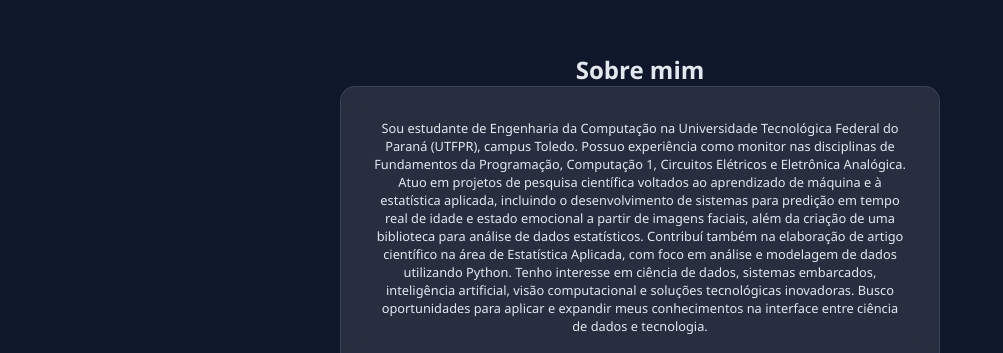
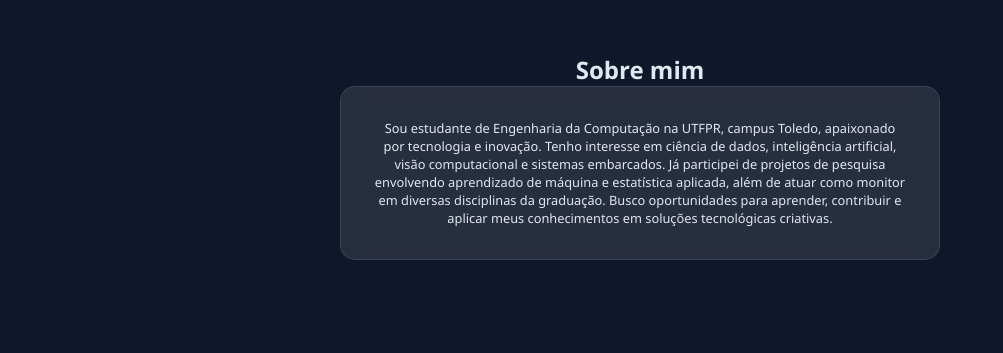
Before and after one commit to Rafa-colombo/Meu-Site, a plain HTML site: page index.html in a window 1280 px wide. Shown: the part 916-1269 px from the top of the page, without its empty margins (0-1003 px from the left). Drawn offline with Linux system fonts and the light colour scheme.

Commit message:
Update index.html

```diff
--- a/index.html
+++ b/index.html
@@ -36,7 +36,7 @@
     <h2 class="sobre-titulo">Sobre mim</h2>
     <div class="sobre-caixa">
         <p class="sobre-paragrafo">
-          Sou estudante de Engenharia da Computação na Universidade Tecnológica Federal do Paraná (UTFPR), campus Toledo. Possuo experiência como monitor nas disciplinas de Fundamentos da Programação, Computação 1, Circuitos Elétricos e Eletrônica Analógica. Atuo em projetos de pesquisa científica voltados ao aprendizado de máquina e à estatística aplicada, incluindo o desenvolvimento de sistemas para predição em tempo real de idade e estado emocional a partir de imagens faciais, além da criação de uma biblioteca para análise de dados estatísticos. Contribuí também na elaboração de artigo científico na área de Estatística Aplicada, com foco em análise e modelagem de dados utilizando Python. Tenho interesse em ciência de dados, sistemas embarcados, inteligência artificial, visão computacional e soluções tecnológicas inovadoras. Busco oportunidades para aplicar e expandir meus conhecimentos na interface entre ciência de dados e tecnologia.
+          Sou estudante de Engenharia da Computação na UTFPR, campus Toledo, apaixonado por tecnologia e inovação. Tenho interesse em ciência de dados, inteligência artificial, visão computacional e sistemas embarcados. Já participei de projetos de pesquisa envolvendo aprendizado de máquina e estatística aplicada, além de atuar como monitor em diversas disciplinas da graduação. Busco oportunidades para aprender, contribuir e aplicar meus conhecimentos em soluções tecnológicas criativas.
         </p>
     </div>
   </section>
```
